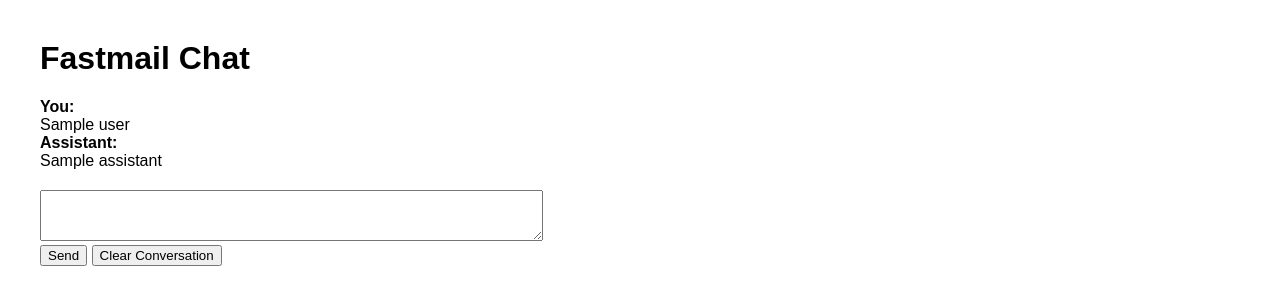
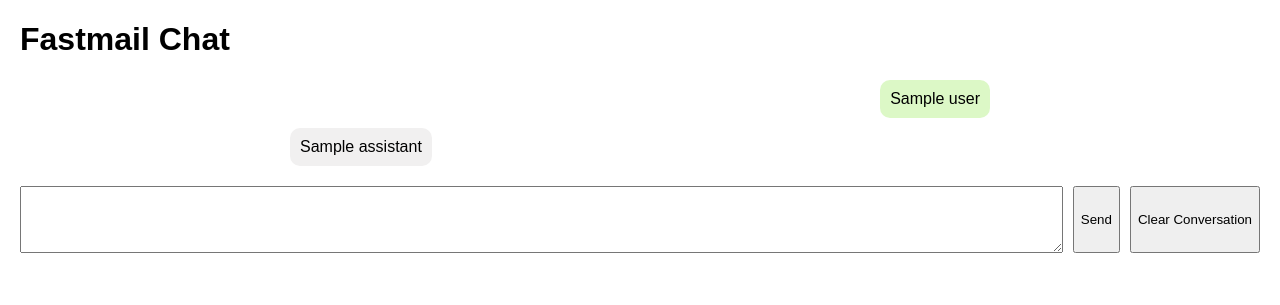
Before and after one commit to jeffjjohnston/fastmail-chat, a Flask app: template templates/index.html in a window 1280 px wide. Shown: the top 305 px of the page. Run offline with Flask 3, Linux system fonts and the light colour scheme; the template is opened without the code that fills it: most values are stand-ins (such as "Sample title", 1, 10 or a date in 2020).

Commit message:
Improve chat UI with markdown rendering

````diff
--- a/app.py
+++ b/app.py
@@ -1,7 +1,9 @@
 import os
+import re
 from flask import Flask, render_template, request, redirect, url_for, session
 from dotenv import load_dotenv
 from openai import OpenAI
+from markupsafe import Markup, escape
 
 load_dotenv()
 
@@ -9,6 +11,43 @@
 app.secret_key = os.getenv("SECRET_KEY")
 if not app.secret_key:
     raise RuntimeError("SECRET_KEY environment variable is not set. Please set it to a strong, secure value.")
+
+# Simple markdown renderer for basic formatting
+@app.template_filter("markdown")
+def render_markdown(text: str) -> Markup:
+    """Convert a small subset of Markdown to HTML."""
+    text = escape(text)
+
+    # fenced code blocks
+    text = re.sub(r"```(.*?)```", r"<pre><code>\1</code></pre>", text, flags=re.S)
+    # inline code
+    text = re.sub(r"`([^`]+)`", r"<code>\1</code>", text)
+    # bold
+    text = re.sub(r"\*\*(.+?)\*\*", r"<strong>\1</strong>", text)
+    # emphasis
+    text = re.sub(r"\*(.+?)\*", r"<em>\1</em>", text)
+    text = re.sub(r"_(.+?)_", r"<em>\1</em>", text)
+
+    # simple bullet lists
+    lines = text.splitlines()
+    processed = []
+    in_list = False
+    for line in lines:
+        if re.match(r"^\s*[-*] ", line):
+            if not in_list:
+                processed.append("<ul>")
+                in_list = True
+            item = re.sub(r"^\s*[-*]\s+", "", line)
+            processed.append(f"<li>{item}</li>")
+        else:
+            if in_list:
+                processed.append("</ul>")
+                in_list = False
+            processed.append(line)
+    if in_list:
+        processed.append("</ul>")
+
+    return Markup("<br>".join(processed))
 
 OPENAI_API_KEY = os.getenv("OPENAI_API_KEY")
 BEARER_TOKEN = os.getenv("BEARER_TOKEN")
--- a/templates/index.html
+++ b/templates/index.html
@@ -5,24 +5,30 @@
     <meta name="viewport" content="width=device-width, initial-scale=1">
     <title>Fastmail Chat</title>
     <style>
-        body { font-family: Arial, sans-serif; margin: 40px; }
-        .message { margin-bottom: 1em; }
-        .user { font-weight: bold; }
-        form { margin-top: 20px; }
+        body { font-family: Arial, sans-serif; margin: 20px; }
+        .chat-container { max-width: 700px; margin: 0 auto; }
+        .message { display: flex; margin-bottom: 10px; }
+        .bubble { padding: 10px; border-radius: 10px; max-width: 70%; }
+        .user { background: #dcf8c6; margin-left: auto; text-align: right; }
+        .assistant { background: #f1f0f0; margin-right: auto; }
+        form { display: flex; gap: 10px; margin-top: 20px; }
+        textarea { flex: 1; padding: 10px; }
     </style>
 </head>
 <body>
     <h1>Fastmail Chat</h1>
+    <div class="chat-container">
     {% for item in history %}
         <div class="message">
-            <div class="user">You:</div>
-            <div>{{ item.user }}</div>
-            <div class="user">Assistant:</div>
-            <div>{{ item.assistant }}</div>
+            <div class="bubble user">{{ item.user | e }}</div>
+        </div>
+        <div class="message">
+            <div class="bubble assistant">{{ item.assistant | markdown }}</div>
         </div>
     {% endfor %}
+    </div>
     <form method="post">
-        <textarea name="message" rows="3" cols="60" required></textarea><br>
+        <textarea name="message" rows="3" required></textarea>
         <button type="submit">Send</button>
         <button type="submit" name="action" value="clear">Clear Conversation</button>
     </form>
````
